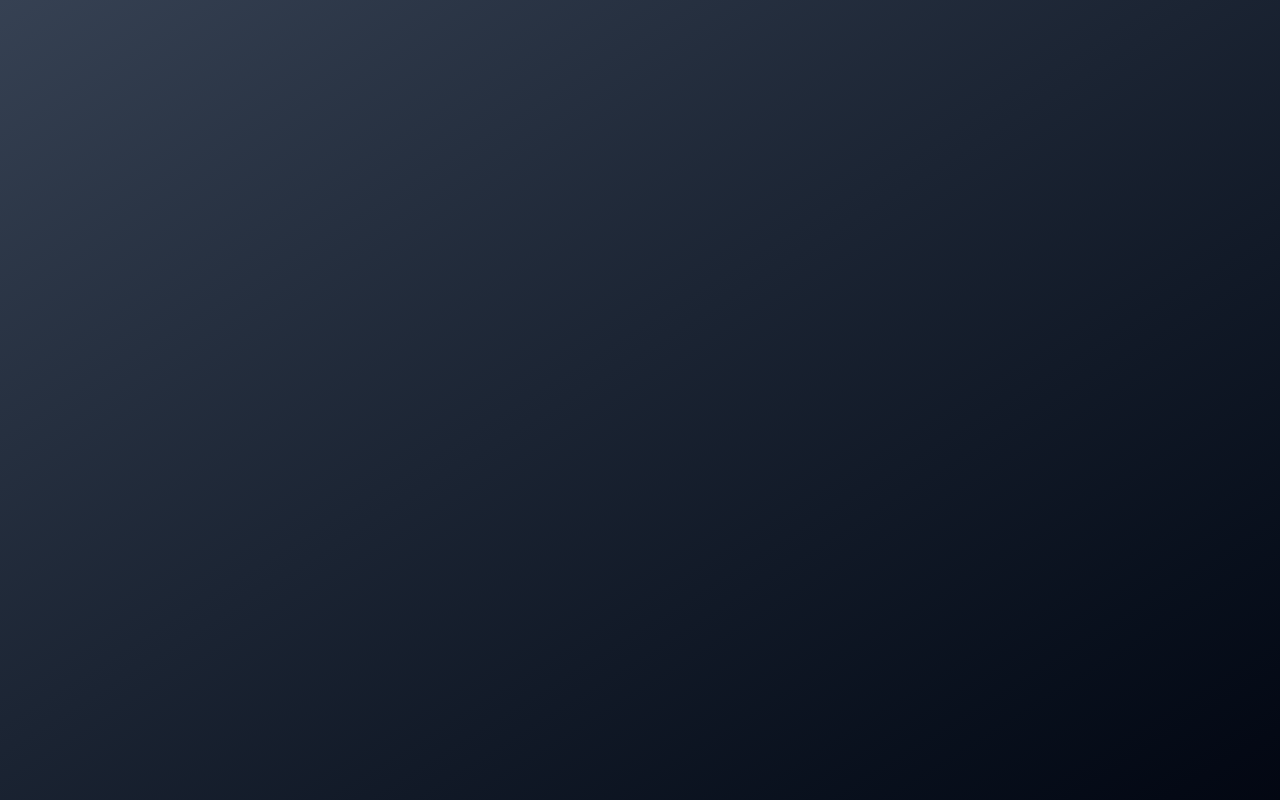
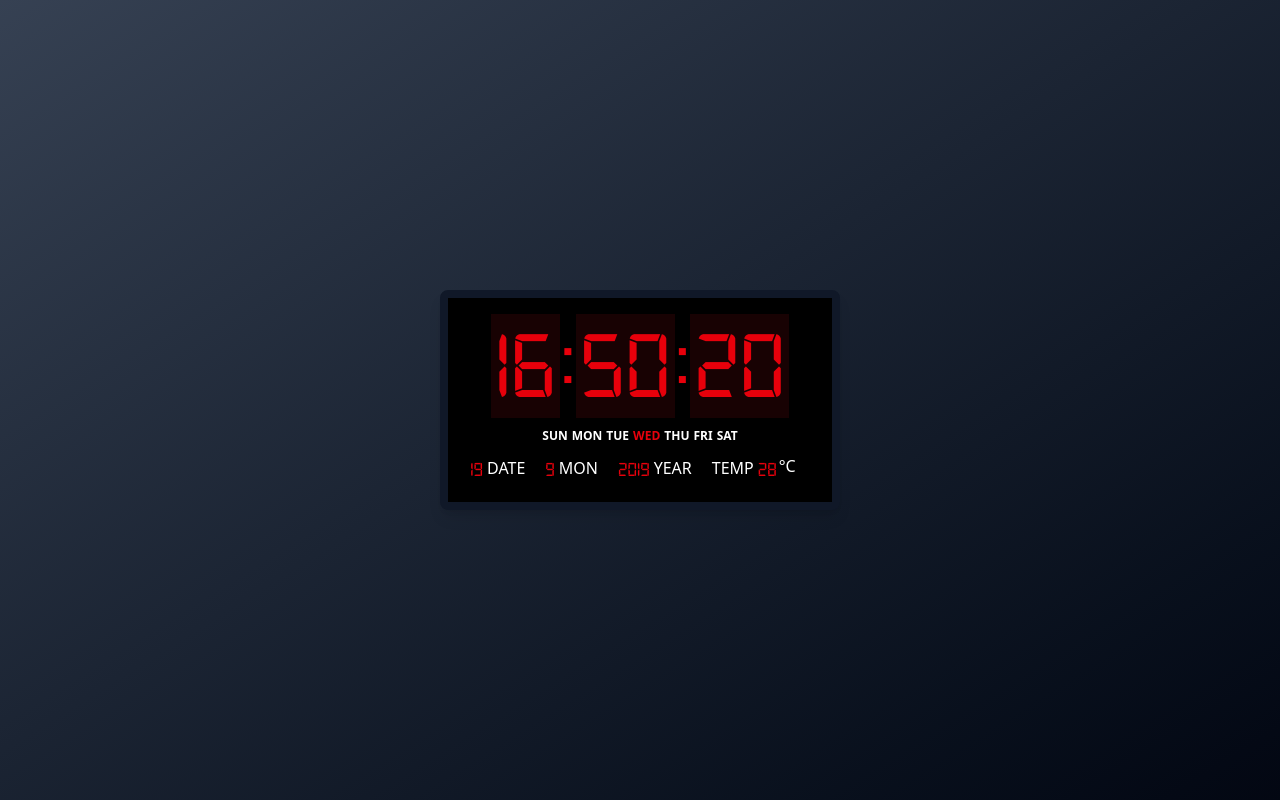
Before and after one commit to JoseLuisGit/dawn-code, a Vue app: page /digital-clock in a window 1280 px wide. Built offline with nearby package versions, Linux system fonts and the light colour scheme.

Commit message:
feat: add Digital Clock page with custom font and styling

```diff
--- a/src/pages/DigitalClockPage.vue
+++ b/src/pages/DigitalClockPage.vue
@@ -1,4 +1,58 @@
 <template>
     <div class="bg-gradient-to-tl from-gray-950 to-gray-700 h-screen flex flex-col items-center justify-center w-full">
+        <section
+            class="border-8 border-gray-900 bg-black w-100 p-4 rounded-lg shadow-lg flex flex-col items-center justify-center">
+            <div class="text-8xl font-digital text-red-600 pb-2 flex flex-row items-center justify-center">
+                <div class="bg-red-950/35 p-1">
+                    16
+                </div>
+                <p>:</p>
+                <div class="bg-red-950/35 p-1">
+                    50
+                </div>
+                <p>:</p>
+                <div class="bg-red-950/35 p-1">
+                    20
+                </div>
+            </div>
+            <div class="text-xs text-white flex flex-row pb-2 font-semibold font-sans">
+                <p class="text-white p-0.5">SUN</p>
+                <p class="text-white p-0.5">MON</p>
+                <p class="text-white p-0.5">TUE</p>
+                <p class="text-red-600 p-0.5">WED</p>
+                <p class="text-white p-0.5">THU</p>
+                <p class="text-white p-0.5">FRI</p>
+                <p class="text-white p-0.5">SAT</p>
+            </div>
+            <div class="text-md text-white flex flex-row item-center font-sans">
+                <div class="flex flex-row pr-4">
+                    <p class="text-red-600 font-digital text-xl
+                    p-0.5">19</p>
+                    <p class="text-white
+                    p-0.5">DATE</p>
+                </div>
+                <div class="flex flex-row pr-4">
+                    <p class="text-red-600 font-digital text-xl
+                    p-0.5">9</p>
+                    <p class="text-white
+                    p-0.5">MON</p>
+                </div>
+                <div class="flex flex-row pr-4">
+                    <p class="text-red-600 font-digital text-xl
+                    p-0.5">2019</p>
+                    <p class="text-white
+                    p-0.5">YEAR</p>
+                </div>
+                <div class="flex flex-row pr-4">
+                    <p class="text-white
+                    p-0.5">TEMP</p>
+                    <p class="text-red-600 font-digital text-xl
+                    p-0.5">28</p>
+                    <p class="text-white">°C</p>
+                </div>
+            </div>
+
+        </section>
+
     </div>
 </template>
--- a/src/style.css
+++ b/src/style.css
@@ -1,5 +1,15 @@
+@font-face {
+  font-family: "Digital";
+  src: url("../public/fonts/digital-7.ttf");
+  font-weight: normal;
+  font-style: normal;
+}
 @import "tailwindcss";
 
 html {
   @apply bg-linear-to-br from-cyan-700 to-cyan-500;
 }
+
+@theme {
+  --font-digital: "Digital", sans-serif;
+}
```
Also changed, not shown: public/fonts/digital-7.ttf (added), 1 other file (tests, documents, lock files or other folders).
